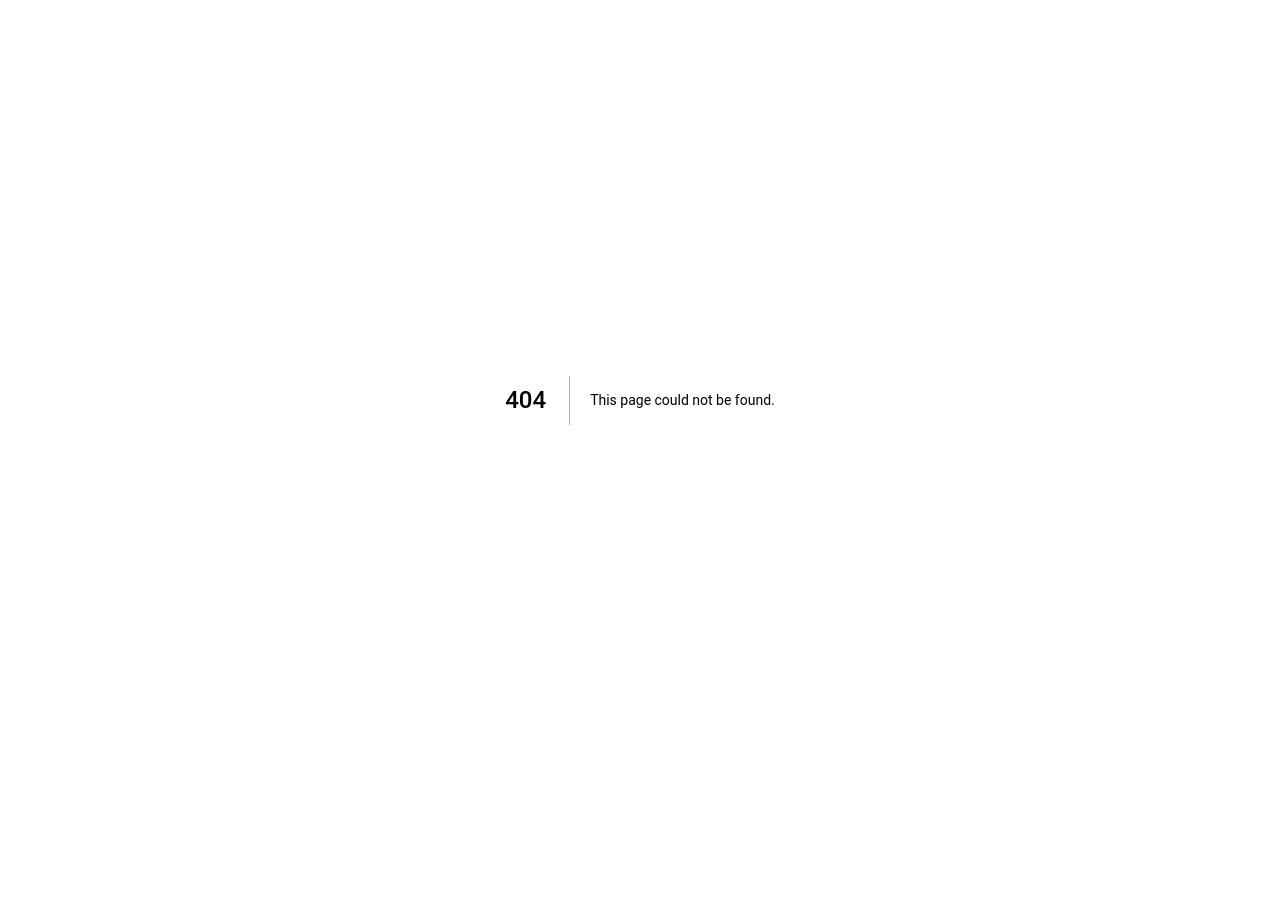
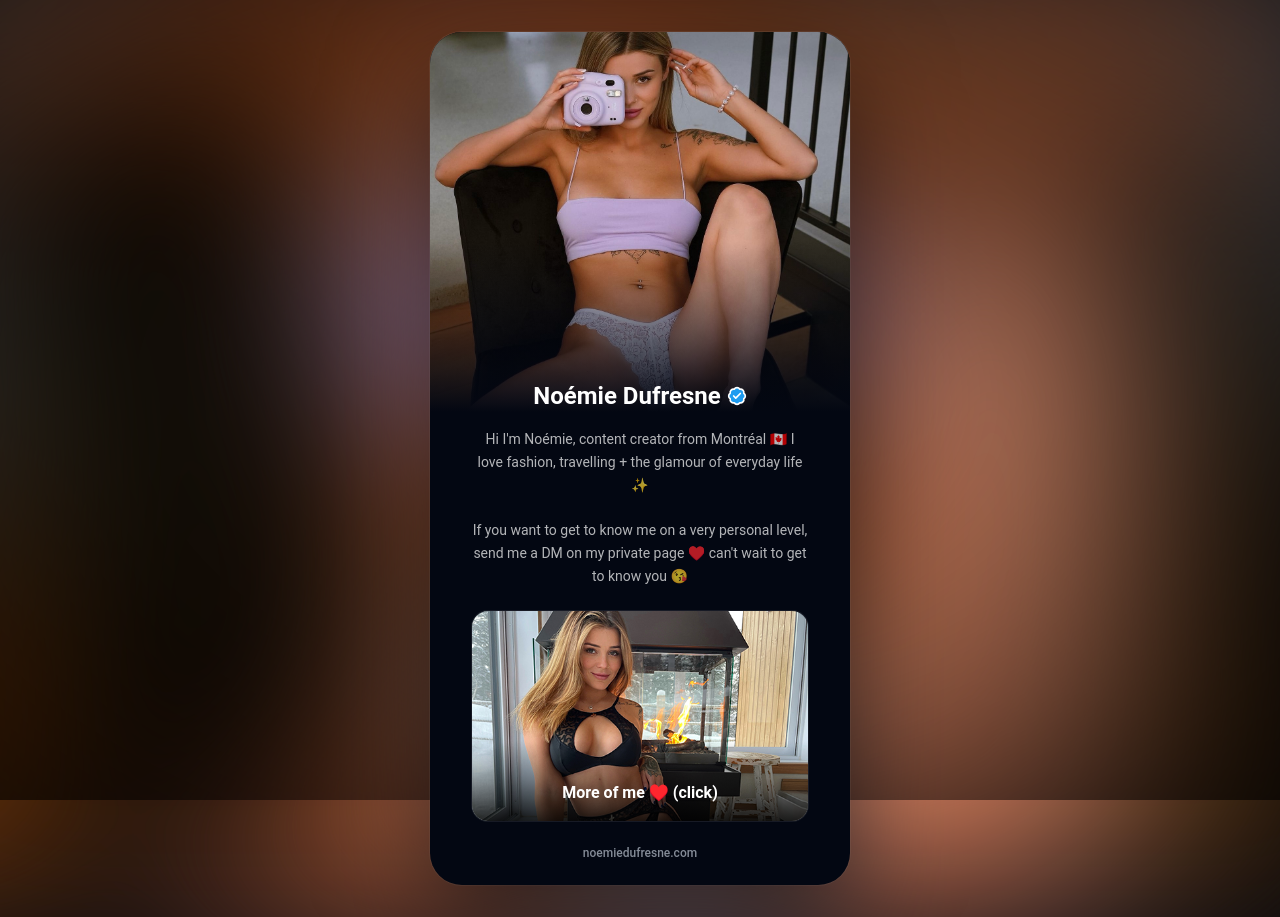
Before and after one commit to nuubeca/noemiedufresne.com, a Next.js app: page /instagram in a window 1280 px wide. Before the commit this address had no page. Before the commit the page ends 800 px from the top, so only its background shows below. Built offline with nearby package versions, Linux system fonts and the light colour scheme.

Commit message:
Add /instagram link-in-bio page with cloaked redirect

```diff
--- /dev/null
+++ b/app/instagram/breakout-script.ts
@@ -0,0 +1,40 @@
+/**
+ * In-app browser breakout (same behaviour as clickylo):
+ * when opened inside Instagram / Threads / Facebook / TikTok / Snapchat,
+ * show a full-screen "Continue" floor and immediately try to reopen the
+ * page in the system browser (instagram://extbrowser, intent://, x-safari-https://).
+ */
+export const breakoutScript = `(function(){
+var ua=navigator.userAgent||'';
+var isIG=/Instagram/i.test(ua),isThreads=/Threads|Barcelona/i.test(ua),isFB=/FBAN|FBAV|FB_IAB/i.test(ua);
+var isTT=/TikTok|BytedanceWebview|musical_ly/i.test(ua),isSnap=/Snapchat/i.test(ua);
+if(!(isIG||isThreads||isFB||isTT||isSnap))return;
+var isAndroid=/Android/i.test(ua);
+var ref=isThreads?'threads-breakout':isFB?'fb-breakout':isTT?'tt-breakout':isSnap?'snap-breakout':'ig-breakout';
+function dest(){try{var u=new URL(location.href);u.searchParams.set('ref',ref);return u.toString();}catch(e){return location.href;}}
+function scheme(href){
+  if(isAndroid){return 'intent://'+href.replace(/^https?:\\/\\//,'')+'#Intent;scheme=https;package=com.android.chrome;S.browser_fallback_url='+encodeURIComponent(href)+';end';}
+  if(isIG)return 'instagram://extbrowser/?url='+encodeURIComponent(href);
+  if(isThreads)return 'barcelona://extbrowser/?url='+encodeURIComponent(href);
+  return 'x-safari-https://'+href.replace(/^https?:\\/\\//,'');
+}
+function build(){
+  var o=document.createElement('div');
+  o.style.cssText='position:fixed;inset:0;z-index:2147483647;background:#030712;display:flex;flex-direction:column;align-items:center;justify-content:center;padding:24px;font-family:-apple-system,BlinkMacSystemFont,sans-serif;color:#fff;text-align:center';
+  var hd=document.createElement('h2');hd.textContent='Noémie Dufresne';hd.style.cssText='font-size:22px;font-weight:600;margin-bottom:8px';
+  var sub=document.createElement('p');sub.textContent='Noémie Dufresne is sharing her links with you';sub.style.cssText='font-size:15px;opacity:.7;margin-bottom:24px;max-width:280px';
+  var btn=document.createElement('button');btn.type='button';btn.textContent='Continue to Noémie';
+  btn.style.cssText='padding:18px 28px;min-width:260px;border:none;border-radius:14px;background:#fff;color:#000;font-size:17px;font-weight:700;cursor:pointer';
+  var dots=isIG&&!isAndroid?'at the top of the screen':'in the top right';
+  var s2=isAndroid?'Select "Open in Chrome"':'Select "Open in external browser"';
+  var steps=document.createElement('p');steps.style.cssText='font-size:13px;opacity:.6;margin-top:20px;max-width:300px;line-height:1.5';steps.textContent='1. Tap ••• '+dots+'   2. '+s2;
+  o.appendChild(hd);o.appendChild(sub);o.appendChild(btn);o.appendChild(steps);
+  document.body.appendChild(o);document.body.style.overflow='hidden';
+  btn.addEventListener('click',function(){btn.textContent='Opening…';try{sessionStorage.setItem('__escaped','1');}catch(e){}try{location.replace(scheme(dest()));}catch(e){}});
+}
+if(document.body)build();else document.addEventListener('DOMContentLoaded',build);
+var canAuto=isAndroid||isIG||isThreads;
+try{if(canAuto&&sessionStorage.getItem('__escaped'))canAuto=false;}catch(e){}
+if(canAuto){try{sessionStorage.setItem('__escaped','1');}catch(e){}
+  var href=dest();requestAnimationFrame(function(){setTimeout(function(){try{location.replace(scheme(href));}catch(e){}},0);});}
+})();`;
--- /dev/null
+++ b/app/instagram/config.ts
@@ -0,0 +1,2 @@
+export const INSTAGRAM_DESTINATION_URL = "https://onlyfans.com/noemiedufresne";
+export const INSTAGRAM_LINK_ID = "more-of-me";
--- /dev/null
+++ b/app/instagram/go/route.ts
@@ -0,0 +1,13 @@
+import { NextResponse } from "next/server";
+import { INSTAGRAM_DESTINATION_URL } from "../config";
+
+/**
+ * Final hop (mirrors visit.clickylo.co/<slug>/go?l=<id>):
+ * a plain 302 to the real destination.
+ */
+export function GET() {
+  return NextResponse.redirect(INSTAGRAM_DESTINATION_URL, {
+    status: 302,
+    headers: { "Cache-Control": "no-store", "Referrer-Policy": "no-referrer" },
+  });
+}
--- /dev/null
+++ b/app/instagram/layout.tsx
@@ -0,0 +1,26 @@
+import type { Metadata } from "next";
+
+export const metadata: Metadata = {
+  title: "Noémie Dufresne (@noemie.dufresne)",
+  description: "See what Noémie Dufresne is sharing.",
+  robots: { index: false, follow: false, noarchive: true },
+  referrer: "no-referrer",
+  openGraph: {
+    title: "Noémie Dufresne (@noemie.dufresne)",
+    description: "See what Noémie Dufresne is sharing.",
+    type: "profile",
+    url: "https://noemiedufresne.com/instagram",
+    siteName: "Noémie Dufresne",
+  },
+  twitter: { card: "summary_large_image" },
+  appleWebApp: { capable: true, statusBarStyle: "black-translucent" },
+  formatDetection: { telephone: false },
+};
+
+export default function InstagramLayout({
+  children,
+}: {
+  children: React.ReactNode;
+}) {
+  return children;
+}
--- /dev/null
+++ b/app/instagram/page.tsx
@@ -0,0 +1,83 @@
+import Image from "next/image";
+import Link from "next/link";
+import { BadgeCheck } from "lucide-react";
+import Script from "next/script";
+import { INSTAGRAM_LINK_ID } from "./config";
+import { breakoutScript } from "./breakout-script";
+
+const NAME = "Noémie Dufresne";
+const BIO =
+  "Hi I'm Noémie, content creator from Montréal 🇨🇦 I love fashion, travelling + the glamour of everyday life ✨\n\nIf you want to get to know me on a very personal level, send me a DM on my private page ♥️ can't wait to get to know you 😘";
+
+export default function InstagramPage() {
+  return (
+    <div className="min-h-dvh bg-[#030712] text-white md:flex md:items-center md:justify-center md:py-8">
+      {/* Desktop blurred backdrop */}
+      <div
+        aria-hidden
+        className="hidden md:block fixed -inset-16 z-0 bg-cover bg-center blur-[90px] saturate-150 scale-110"
+        style={{ backgroundImage: "url('/images/bg2024.jpeg')" }}
+      />
+      <div className="hidden md:block fixed inset-0 z-0 bg-[radial-gradient(ellipse_at_center,transparent_0%,rgba(0,0,0,0.6)_100%)]" />
+
+      <main className="relative z-10 flex min-h-dvh md:min-h-0 flex-col bg-[#030712] md:w-[420px] md:rounded-[32px] md:overflow-hidden md:shadow-[0_40px_100px_rgba(0,0,0,0.65),0_0_0_1px_rgba(255,255,255,0.08)]">
+        {/* Cover */}
+        <div className="relative w-full aspect-[21/19] max-h-[60dvh] md:h-[380px] md:max-h-none shrink-0">
+          <Image
+            src="/images/bg2024.jpeg"
+            alt=""
+            fill
+            priority
+            sizes="(min-width: 768px) 420px, 100vw"
+            className="object-cover object-[center_30%]"
+          />
+          <div className="absolute inset-0 bg-gradient-to-b from-transparent from-55% to-[#030712] pointer-events-none" />
+        </div>
+
+        {/* Content */}
+        <div className="relative z-10 w-full max-w-[384px] mx-auto -mt-8 px-6 pb-6 text-center flex-1 flex flex-col">
+          <h1 className="flex items-center justify-center text-2xl font-bold mb-4">
+            <span>{NAME}</span>
+            <BadgeCheck
+              aria-label="Verified"
+              size={20}
+              className="ml-1.5 shrink-0 text-white fill-[#1d9bf0]"
+            />
+          </h1>
+
+          <p className="text-sm text-white/70 whitespace-pre-line leading-relaxed mb-6">
+            {BIO}
+          </p>
+
+          {/* Links */}
+          <div className="flex flex-col gap-3">
+            <Link
+              href={`/instagram/visit?l=${INSTAGRAM_LINK_ID}`}
+              className="group relative block w-full aspect-[16/10] rounded-2xl overflow-hidden shadow-[0_0_0_1px_rgba(255,255,255,0.08)] transition-opacity hover:opacity-85"
+            >
+              <Image
+                src="/images/instagram-more.jpg"
+                alt=""
+                fill
+                sizes="(min-width: 768px) 384px, 100vw"
+                className="object-cover object-[center_20%]"
+              />
+              <div className="absolute inset-x-0 bottom-0 bg-gradient-to-t from-black/85 via-black/40 to-transparent px-4 pt-10 pb-4">
+                <span className="block text-base font-semibold">
+                  More of me ♥️ (click)
+                </span>
+              </div>
+            </Link>
+          </div>
+
+          <p className="mt-auto pt-6 text-xs font-medium text-gray-400/85">
+            noemiedufresne.com
+          </p>
+        </div>
+      </main>
+      <Script id="iab-breakout" strategy="afterInteractive">
+        {breakoutScript}
+      </Script>
+    </div>
+  );
+}
--- /dev/null
+++ b/app/instagram/visit/page.tsx
@@ -0,0 +1,32 @@
+import type { Metadata } from "next";
+import Script from "next/script";
+
+export const metadata: Metadata = {
+  title: "Continue…",
+  robots: { index: false, follow: false },
+};
+
+/**
+ * Intermediate hop (mirrors visit.clickylo.co/<slug>?l=<id>):
+ * a tiny page that immediately replaces itself with the /go endpoint,
+ * so the final destination never appears in the link-in-bio HTML.
+ */
+export default async function VisitPage({
+  searchParams,
+}: {
+  searchParams: Promise<{ l?: string }>;
+}) {
+  const { l } = await searchParams;
+  const target = `/instagram/go${l ? `?l=${encodeURIComponent(l)}` : ""}`;
+
+  return (
+    <>
+      <noscript>
+        <a href={target}>Continue</a>
+      </noscript>
+      <Script id="visit-redirect" strategy="afterInteractive">
+        {`location.replace(${JSON.stringify(target)})`}
+      </Script>
+    </>
+  );
+}
--- a/package.json
+++ b/package.json
@@ -13,6 +13,7 @@
     "@next/third-parties": "^15.1.11",
     "aws-sdk": "^2.1347.0",
     "daisyui": "^4.12.14",
+    "lucide-react": "^1.47.0",
     "next": "^15.1.11",
     "react": "^19.0.0",
     "react-dom": "^19.0.0",
```
Also changed, not shown: public/images/instagram-more.jpg (added), 1 other file (tests, documents, lock files or other folders).
